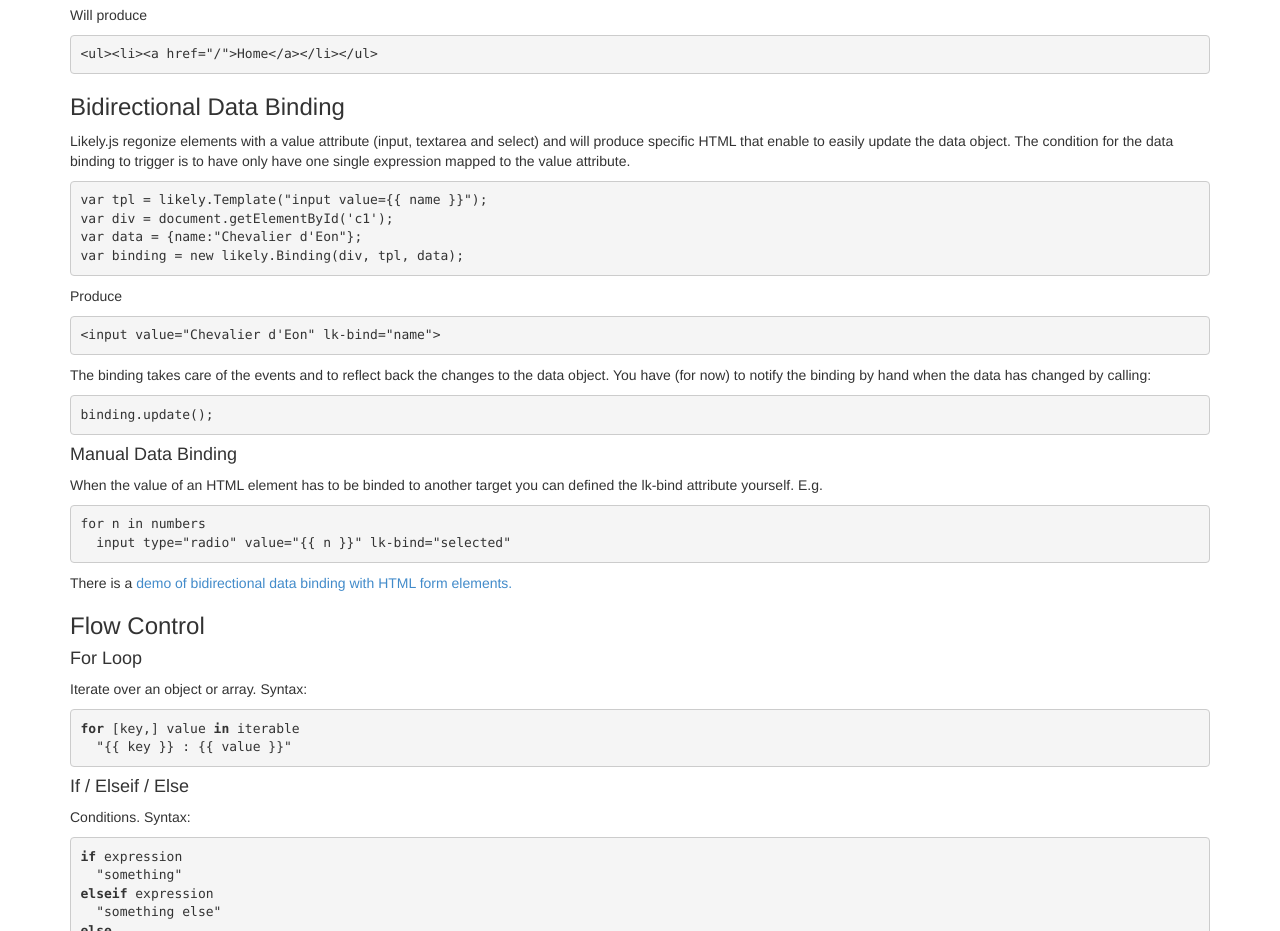
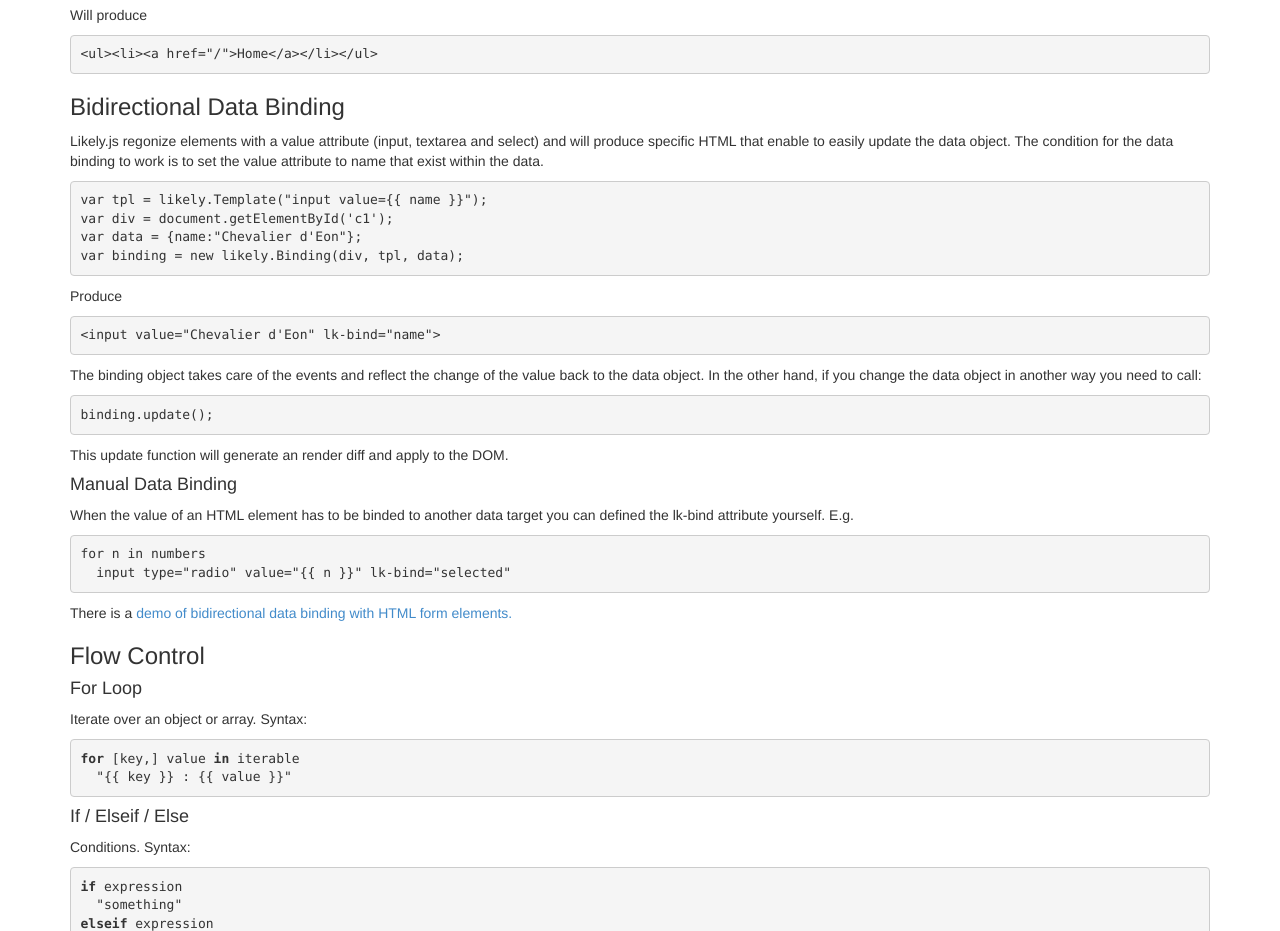
Before and after one commit to batiste/likely.js, a website with bundled scripts: page index.html in a window 1280 px wide. Shown: the part 1820-2751 px from the top of the page. Built offline with nearby package versions, Linux system fonts and the light colour scheme.

Commit message:
Fix the documentation

```diff
--- a/index.html
+++ b/index.html
@@ -186,7 +186,7 @@ var binding = new likely.Binding(div, template, data);
 
 <p>Likely.js regonize elements with a value attribute (input, textarea and select) and will produce specific HTML
 that enable to easily update the data object. The condition for
-the data binding to trigger is to have only have one single expression mapped to the value attribute.</p>
+the data binding to work is to set the value attribute to name that exist within the data.</p>
 
 <pre>
 var tpl = likely.Template("input value={{ name }}");
@@ -199,21 +199,22 @@ var binding = new likely.Binding(div, tpl, data);
 
 <pre>&lt;input value="Chevalier d'Eon" lk-bind="name"&gt;</pre>
 
-<p>The binding takes care of the events and to reflect back the changes to the data object.
-You have (for now) to notify the binding by hand when the data has changed by calling:</p>
+<p>The binding object takes care of the events and reflect the change of the value back to the data object.
+In the other hand, if you change the data object in another way you need to call:</p>
 
 <pre>binding.update();</pre>
 
+<p>This update function will generate an render diff and apply to the DOM.</p>
+
 <h4>Manual Data Binding</h4>
 
-<p>When the value of an HTML element has to be binded to another target you
+<p>When the value of an HTML element has to be binded to another data target you
 can defined the lk-bind attribute yourself. E.g.</p>
 
 <pre>for n in numbers
   input type="radio" value="{{ n }}" lk-bind="selected"</pre>
 
-
-<p>There is a <a href="forms.html">demo of bidirectional data binding with HTML form elements.</a></p>
+<p>There is a <a href="examples/forms.html">demo of bidirectional data binding with HTML form elements.</a></p>
 
 <h3 id="flow-control">Flow Control</h3>
 
```
